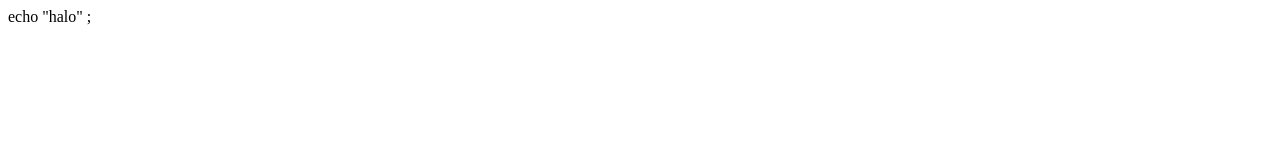
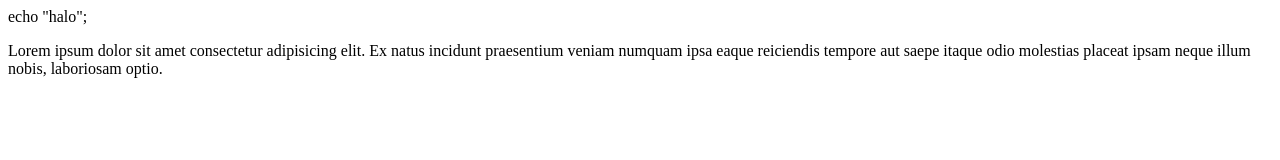
Before and after one commit to ndusianaumaroh505/coba-gitignore, a plain HTML site: page index.html in a window 1280 px wide. Drawn offline with Linux system fonts and the light colour scheme.

Commit message:
menambahkan lorem

```diff
--- a/index.html
+++ b/index.html
@@ -7,6 +7,7 @@
     <title>Document</title>
 </head>
 <body>
-    echo "halo" ;
+    echo "halo";
+    <p>Lorem ipsum dolor sit amet consectetur adipisicing elit. Ex natus incidunt praesentium veniam numquam ipsa eaque reiciendis tempore aut saepe itaque odio molestias placeat ipsam neque illum nobis, laboriosam optio.</p>
 </body>
 </html>
```
